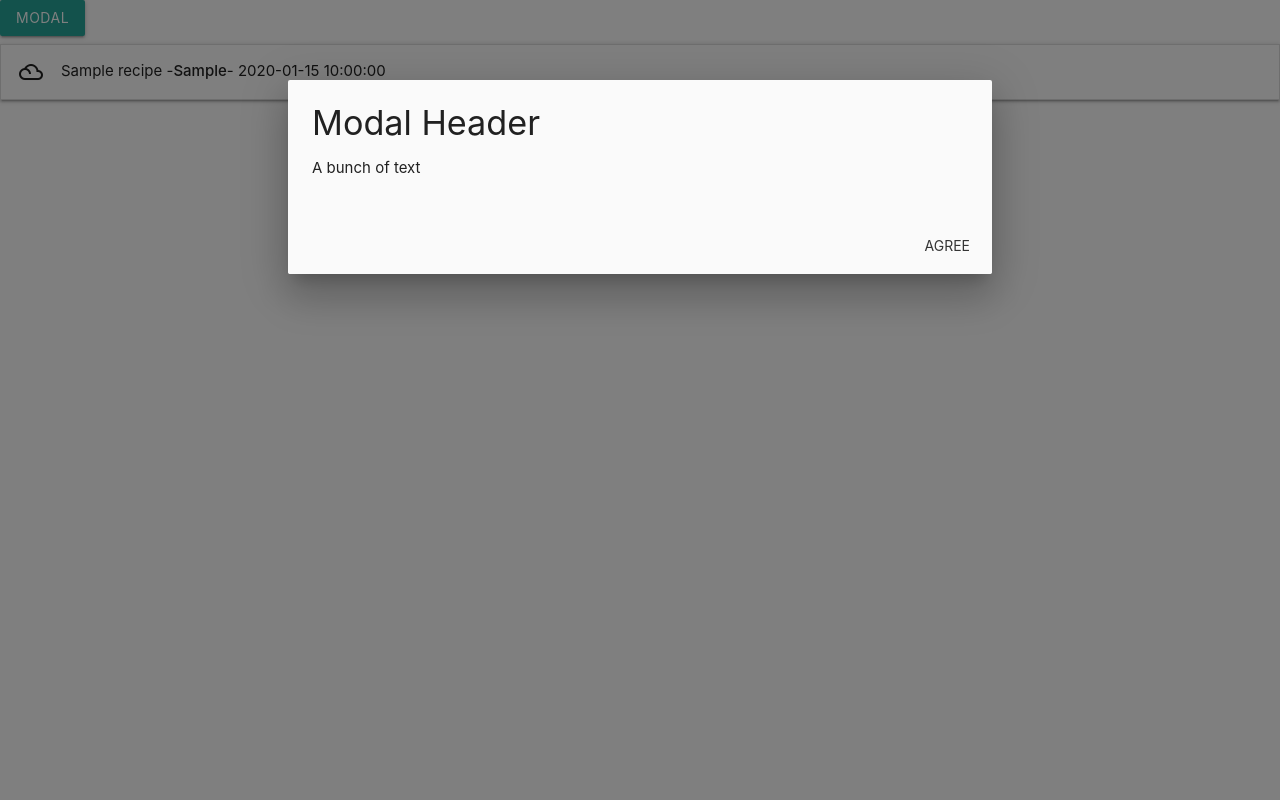
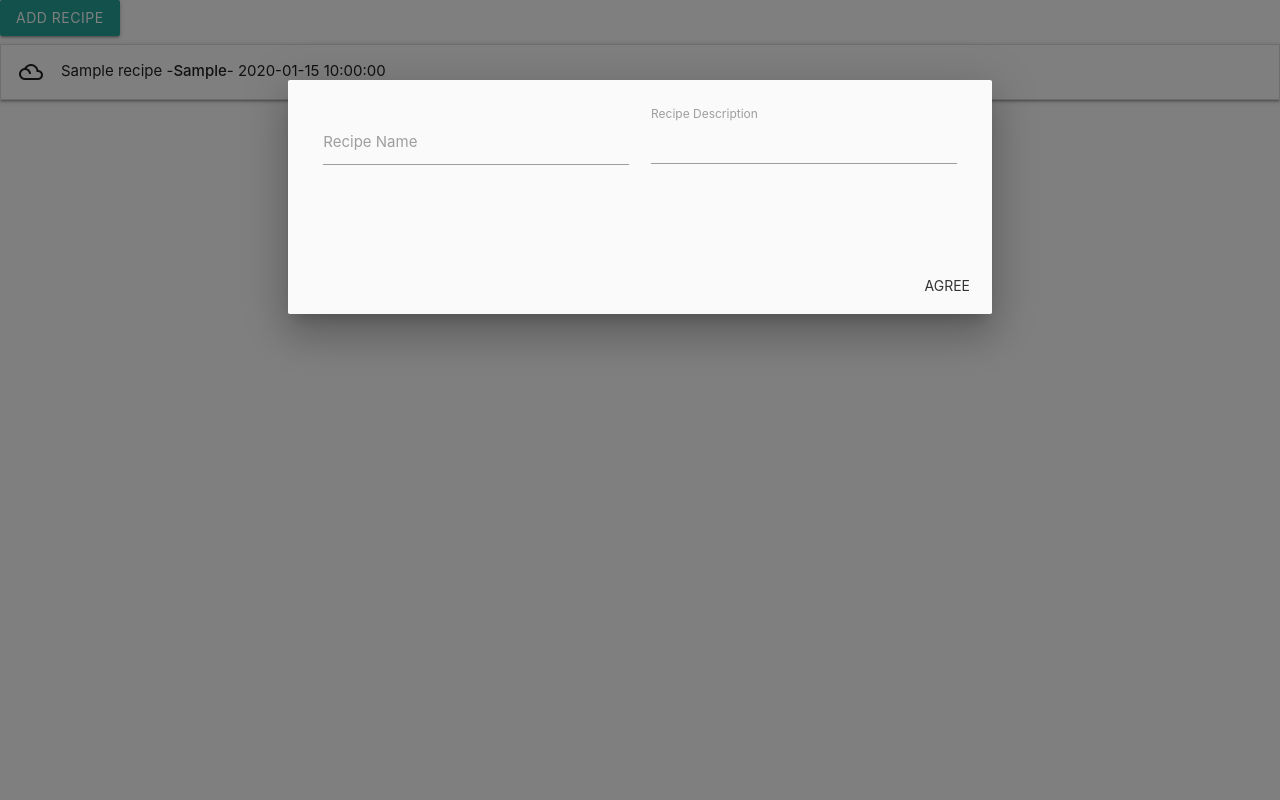
Before and after one commit to GameRockUK/cookingproject2, a Flask app: page / in a window 1280 px wide, after a click on "ADD RECIPE". Run offline with Flask 2, Linux system fonts and the light colour scheme; a database or web service that is not in the repository returns one stand-in record (values such as "Sample title"); some libraries are stand-ins or nearby versions.

Commit message:
Deleted newrecipe.html as no longer needed, incorporated the code within the modal on app.py , removed the app.route code from app.py also

```diff
--- a/app.py
+++ b/app.py
@@ -19,10 +19,6 @@ mongo = PyMongo(app)
 def get_recipe():
     return render_template("recipes.html", recipes = mongo.db.Recipes.find())
 
-@app.route('/add_recipe')
-def add_recipe():
-    return render_template('newrecipe.html')
-
 if __name__ == '__main__':
     app.run(host=os.environ.get('IP'),
             port=int(os.environ.get('PORT')),
--- a/templates/recipes.html
+++ b/templates/recipes.html
@@ -1,10 +1,22 @@
 {% extends 'base.html' %}
 {% block content %}
-<button data-target="modal1" class="btn modal-trigger">Modal</button>
+<button data-target="modal1" class="btn modal-trigger">Add Recipe</button>
   <div id="modal1" class="modal">
     <div class="modal-content">
-      <h4>Modal Header</h4>
-      <p>A bunch of text</p>
+      <div class="row">
+    <form action="" method="POST" class="col s12" me>
+      <div class="row">
+        <div class="input-field col s6">
+          <input id="recipe_name" name="recipe_name" type="text" class="validate">
+          <label for="first_name">Recipe Name</label>
+        </div>
+        <div class="input-field col s6">
+          <textarea id="recipe_description" name="recipe_description" type="text" class="materialize-textarea"> </textarea>
+          <label for="last_name">Recipe Description</label>
+        </div>
+      </div>
+    </form>
+  </div>
     </div>
     <div class="modal-footer">
       <a href="#!" class="modal-close waves-effect waves-green btn-flat">Agree</a>
```
Also changed, not shown: templates/newrecipe.html (deleted, +0 -19 lines).
